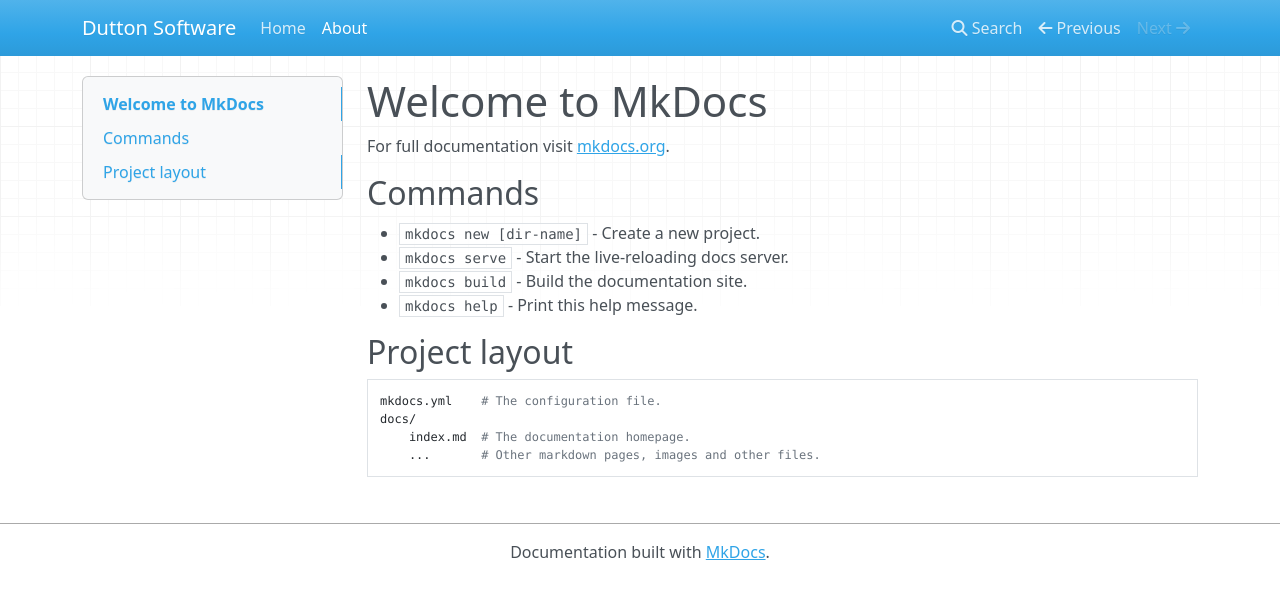
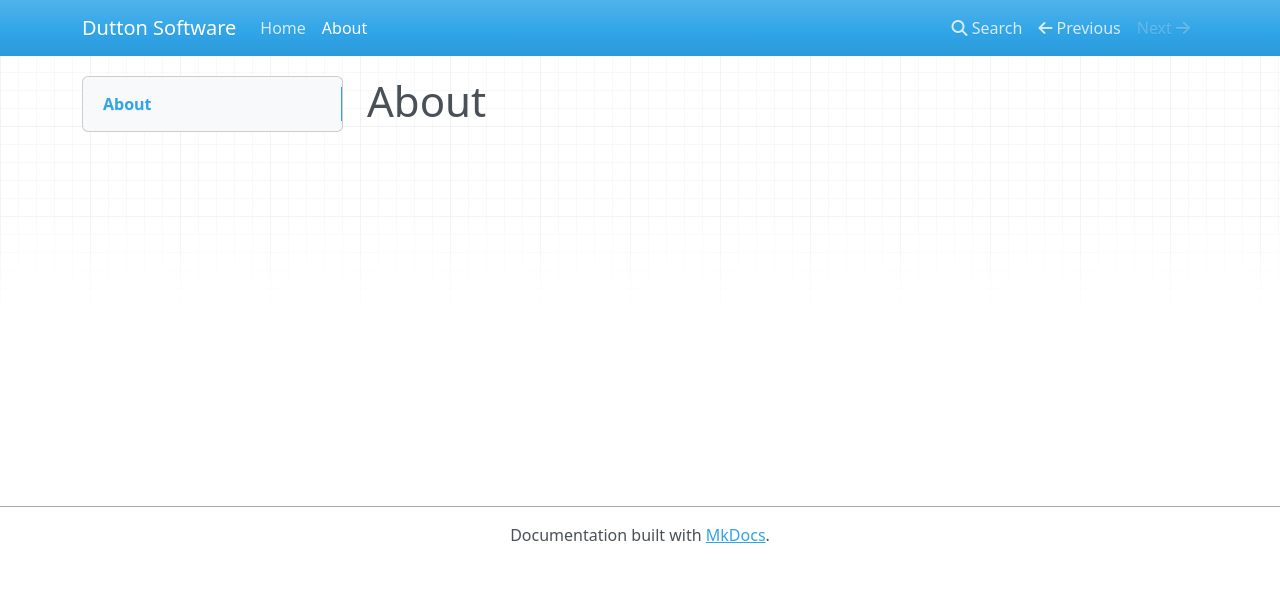
Before and after one commit to duttonsoftware/duttonsoftware, an MkDocs documentation site: the page built from docs/about.md, in a window 1280 px wide. Shown: the top 599 px of the page. Built offline with MkDocs 1.6.1, drawn with Linux system fonts in a browser that asks for light colours; nearby versions of some CDN libraries; old or Windows-style settings are respelled for this version of MkDocs.

Commit message:
Blank about page

```diff
--- a/docs/about.md
+++ b/docs/about.md
@@ -1,17 +1 @@
-# Welcome to MkDocs
-
-For full documentation visit [mkdocs.org](http://mkdocs.org).
-
-## Commands
-
-* `mkdocs new [dir-name]` - Create a new project.
-* `mkdocs serve` - Start the live-reloading docs server.
-* `mkdocs build` - Build the documentation site.
-* `mkdocs help` - Print this help message.
-
-## Project layout
-
-    mkdocs.yml    # The configuration file.
-    docs/
-        index.md  # The documentation homepage.
-        ...       # Other markdown pages, images and other files.
+# About
```
